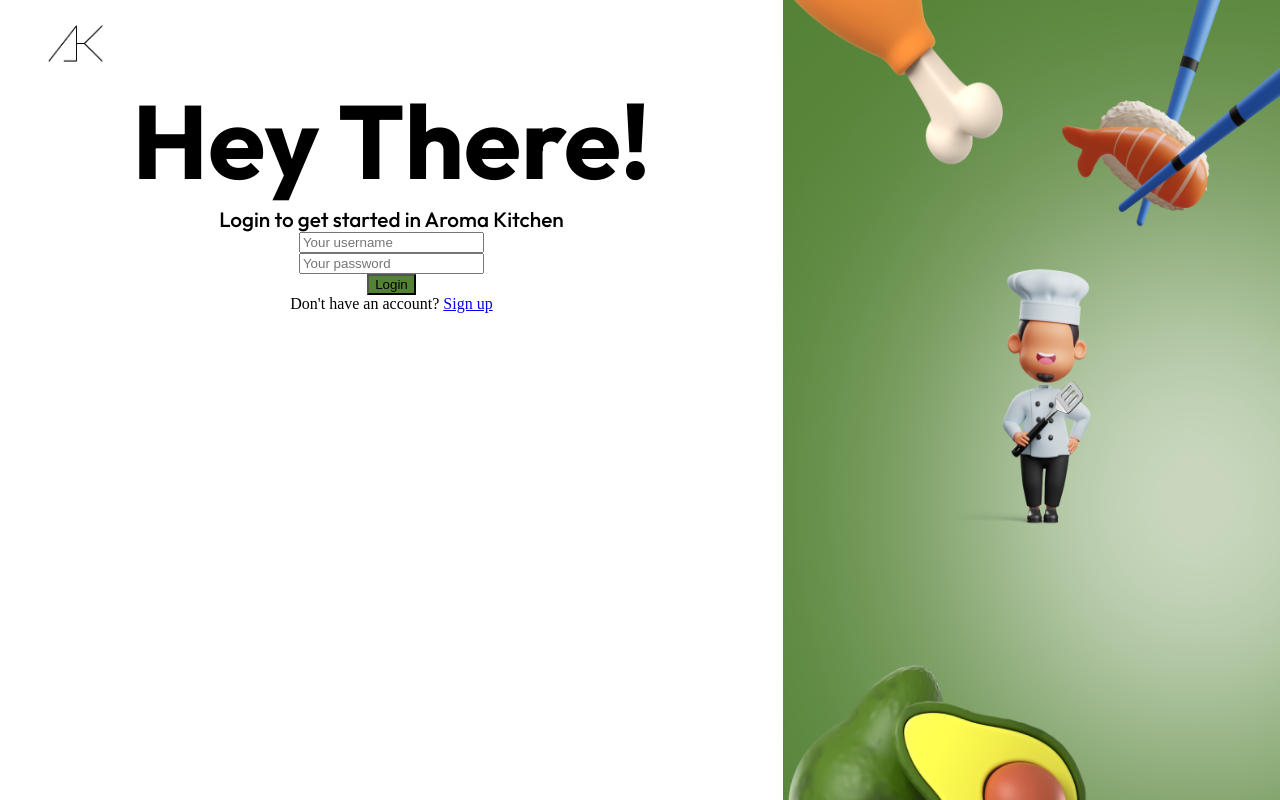
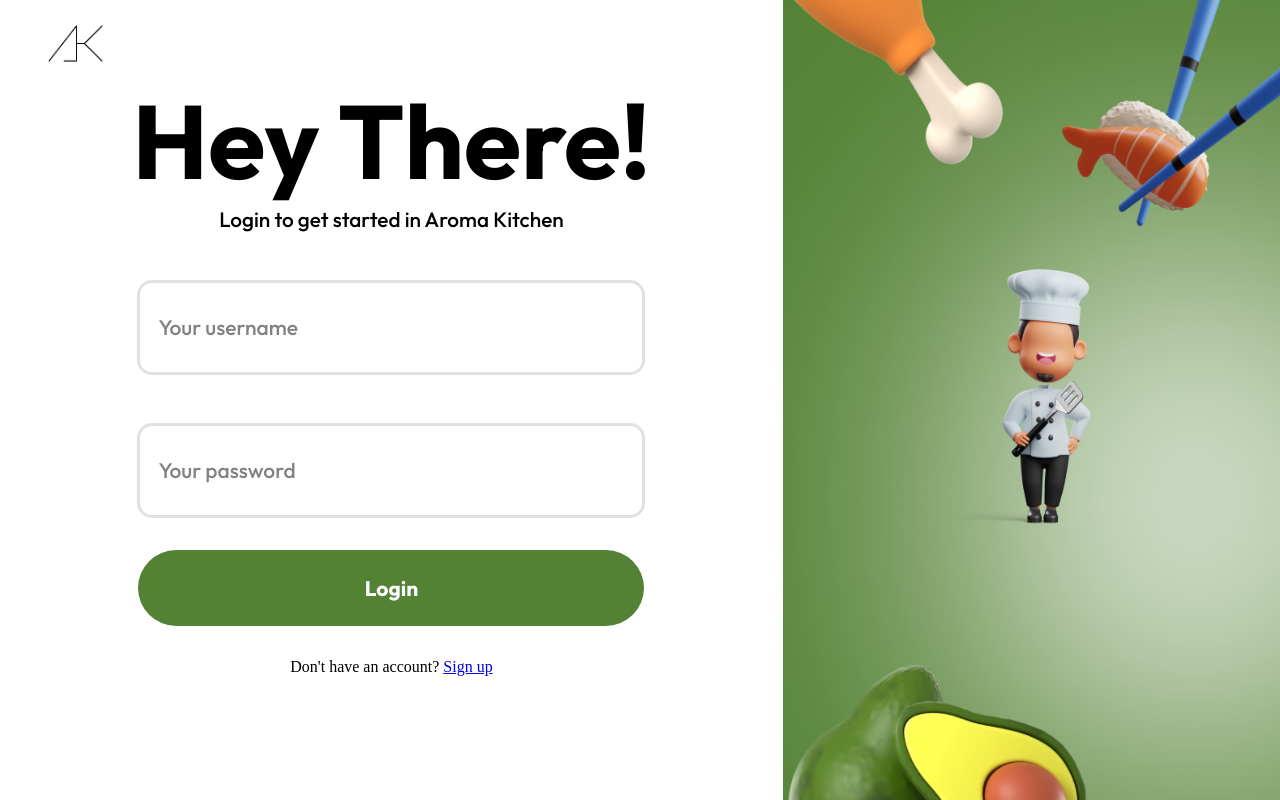
Before and after one commit to kurtRuzzelSapo/Aroma-KitchenV2, a PHP site: page / in a window 1280 px wide. Run offline with PHP 8.4, Linux system fonts and the light colour scheme.

Commit message:
Added a style in the login button
Styled it as a green button

```diff
--- a/style.css
+++ b/style.css
@@ -42,6 +42,52 @@ form {
 	display: flex;
 	flex-direction: column;
 }
+input {
+	font-size: 1.5rem;
+}
+.username,
+.password {
+	margin-top: 3rem;
+	border-radius: 0.9375rem;
+	border: 3px solid #e1e1e1;
+	width: 31.125rem;
+	height: 5.4375rem;
+	flex-shrink: 0;
+}
+.username::placeholder {
+	padding-left: 1rem;
+	color: #828282;
+	font-family: Outfit;
+	font-size: 1.3125rem;
+	font-style: normal;
+	font-weight: 300;
+	line-height: normal;
+}
+.password::placeholder {
+	padding-left: 1rem;
+	color: #828282;
+	font-family: Outfit;
+	font-size: 1.3125rem;
+	font-style: normal;
+	font-weight: 300;
+	line-height: normal;
+}
+.login-button {
+	margin-top: 2rem;
+	margin-bottom: 2rem;
+	width: 31.625rem;
+	height: 4.75rem;
+	border-radius: 3.8125rem;
+	background: #548235;
+	color: #fff;
+	text-align: center;
+	font-family: Outfit;
+	font-size: 1.3125rem;
+	font-style: normal;
+	font-weight: 600;
+	line-height: normal;
+	border: none;
+}
 .description {
 	font-family: var(--font);
 	font-size: 1.3rem;
```
